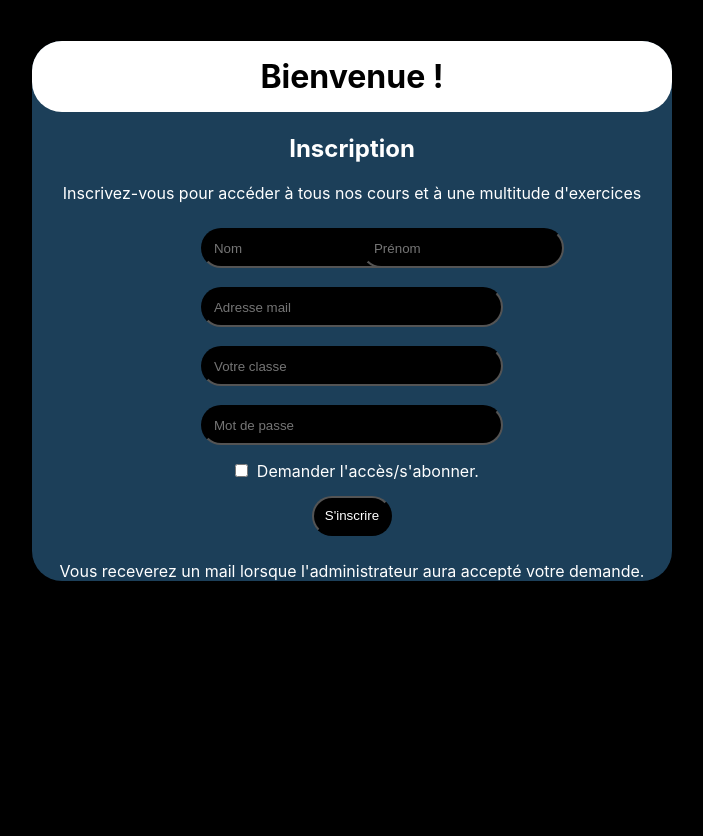
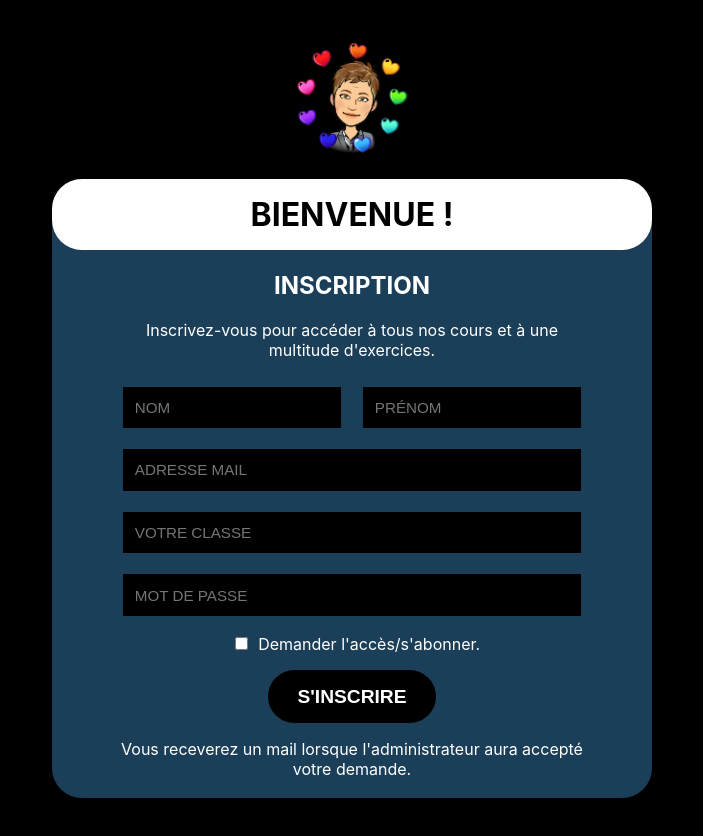
Before and after one commit to Hajarelkasmi/SAE_WEB_COMPTA, a React (Create React App) app: page /inscription in a window 1280 px wide. Shown: the whole page, without its empty margins (288-991 px from the left). Before the commit the page ends 800 px from the top, so only its background shows below. Built offline with nearby package versions, Linux system fonts and the light colour scheme.

Commit message:
Amélioration du css, de la structure html de la page et ajout du logo

```diff
--- /dev/null
+++ b/src/css/register.css
@@ -0,0 +1,94 @@
+#root>div {
+  margin: 2.5em;
+}
+
+body {
+  background-color: black;
+  color: white;
+  text-align: center;
+}
+
+.register-main-block {
+  margin: auto;
+  width: 50%;
+  background-color: #1c3f59;
+  border-radius: 30px;
+  padding-bottom: 1.2em;
+}
+
+.register-main-block>h1 {
+  background-color: white;
+  color: black;
+  padding: 0.5em;
+  border-radius: 30px;
+}
+
+.register-main-block>p {
+  width: 80%;
+  margin: auto;
+}
+
+form {
+  display: flex;
+  flex-wrap: wrap;
+  margin: auto;
+  width: 80%;
+  margin-top: 1em;
+  margin-bottom: 1em;
+}
+
+input {
+  margin: 0.7em;
+  background-color: black;
+  color: white;
+  padding: 0.8em;
+  border: 0px;
+  font-size: 0.95em;
+}
+
+form>input {
+  flex-basis: 100%;
+  flex-grow: 1;
+}
+
+.name-block>input {
+  width: 20%;
+  flex-basis: 50%;
+  flex-grow: 1;
+}
+
+#checkbox-register {
+  flex-basis: 100%;
+}
+
+#register-button {
+  margin: auto;
+  border-radius: 30px;
+  flex-basis: 35%;
+  flex-grow: 0;
+  font-size: 1.2em;
+  margin-top: 0.5em;
+}
+
+.name-block {
+  display: flex;
+  flex-wrap: nowrap;
+  flex-basis: 100%;
+  flex-grow: 1;
+}
+
+h1,
+h2,
+#register-button {
+  text-transform: uppercase;
+  font-weight: bold;
+}
+
+input::placeholder {
+  text-transform: uppercase;
+  opacity: 100%;
+}
+
+#register-logo {
+  width: 10%;
+}
--- a/src/pages/register.js
+++ b/src/pages/register.js
@@ -1,42 +1,28 @@
 import React from "react";
-import './register.css'
+import '../css/register.css'
+import logo from '../img/logo.png'
 
 function register() {
     return (
         <div>
-            <img></img>
+            <img src={logo} alt="logo of the website" id="register-logo" />
             <div class="register-main-block">
                 <h1>Bienvenue !</h1>
                 <h2>Inscription</h2>
-                <p>Inscrivez-vous pour accéder à tous nos cours et à une multitude d'exercices</p>
+                <p>Inscrivez-vous pour accéder à tous nos cours et à une multitude d'exercices.</p>
                 <form>
                     <div class="name-block">
-                        <div class="register-form">
-                            {/* <label for="nom">Nom</label> */}
-                            <input type="text" name="nom" id="nom" placeholder="Nom" required />
-                        </div>
-                        <div class="register-form">
-                            {/* <label for="prenom">Prénom</label> */}
-                            <input type="text" name="prenom" id="prenom" placeholder="Prénom" required />
-                        </div>
+                        <input type="text" name="nom" id="nom" placeholder="Nom" required />
+                        <input type="text" name="prenom" id="prenom" placeholder="Prénom" required />
                     </div>
-                    <div class="register-form">
-                        {/* <label for="email">Adresse mail</label> */}
-                        <input type="email" name="email" id="email" placeholder="Adresse mail" required />
-                    </div>
-                    <div class="register-form">
-                        {/* <label for="classe">Votre classe</label> */}
-                        <input type="text" name="classe" id="classe" placeholder="Votre classe" required />
-                    </div>
-                    <div class="register-form">
-                        {/* <label for="password">Mot de passe</label> */}
-                        <input type="password" name="password" id="password" placeholder="Mot de passe" required />
-                    </div>
-                    <div>
+                    <input type="email" name="email" id="email" placeholder="Adresse mail" required />
+                    <input type="text" name="classe" id="classe" placeholder="Votre classe" required />
+                    <input type="password" name="password" id="password" placeholder="Mot de passe" required />
+                    <div id="checkbox-register">
                         <input type="checkbox" name="access" id="access" />
                         <label for="access">Demander l'accès/s'abonner.</label>
                     </div>
-                    <input type="submit" value="S'inscrire" />
+                    <input id="register-button" type="submit" value="S'inscrire" />
                 </form>
                 <p>Vous receverez un mail lorsque l'administrateur aura accepté votre demande.</p>
             </div>
@@ -45,6 +31,3 @@ function register() {
 }
 
 export default register;
-
-// nom prénom à rajouter
-// case à cocher "demander l'accès"
```
Also changed, not shown: src/img/logo.png (added).
